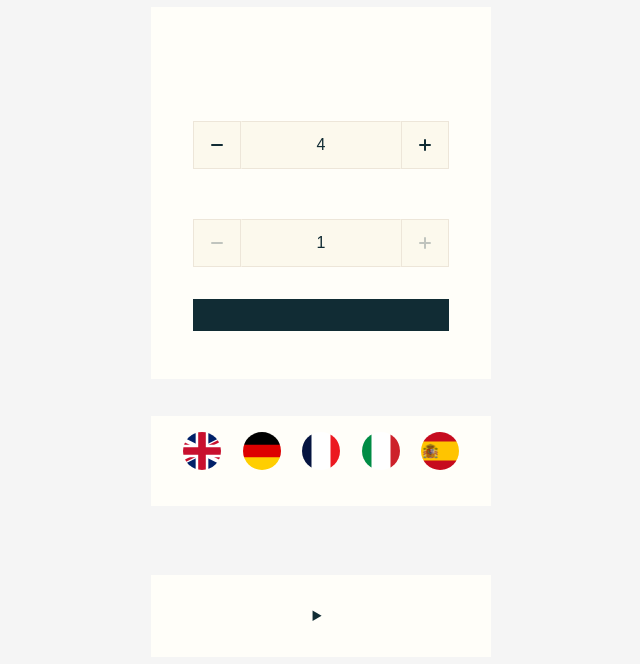
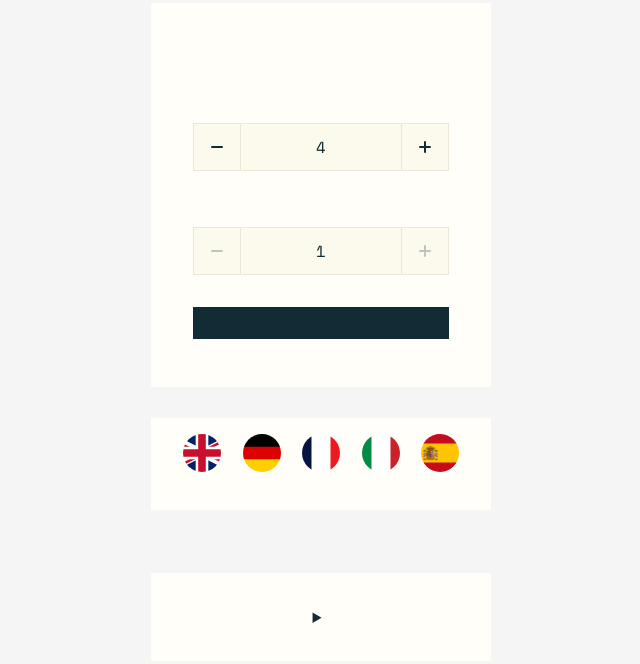
Before and after one commit to lousygames/whosthespy, a plain HTML site: page index.html in a window 1280 px wide. Shown: the part 68-732 px from the top of the page, without its empty margins (319-959 px from the left). Drawn offline with Linux system fonts and the light colour scheme; the site is published under a folder, as on GitHub Pages, so addresses that start at the root find nothing.

Commit message:
fix assets import

```diff
--- a/style/fontfaces.css
+++ b/style/fontfaces.css
@@ -1,11 +1,11 @@
 @font-face {
   font-family: "SpaceMono";
   font-weight: regular;
-  src: url("/assets/font/SpaceMono-Regular.ttf") format("truetype");
+  src: url("../assets/font/SpaceMono-Regular.ttf") format("truetype");
 }
 
 @font-face {
   font-family: "SpaceMono";
   font-weight: bold;
-  src: url("/assets/font/SpaceMono-Bold.ttf") format("truetype");
+  src: url("../assets/font/SpaceMono-Bold.ttf") format("truetype");
 }
```
